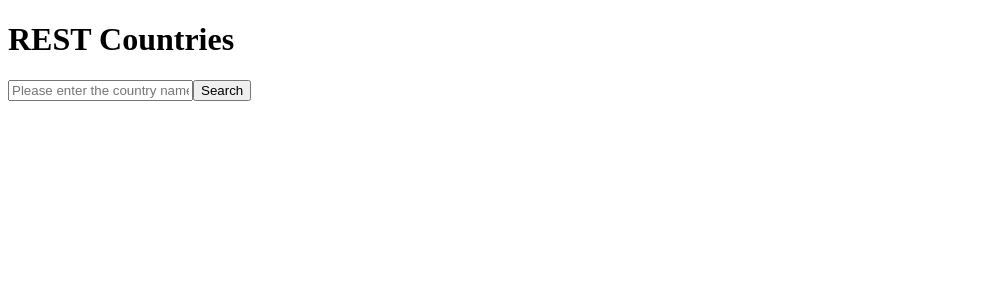
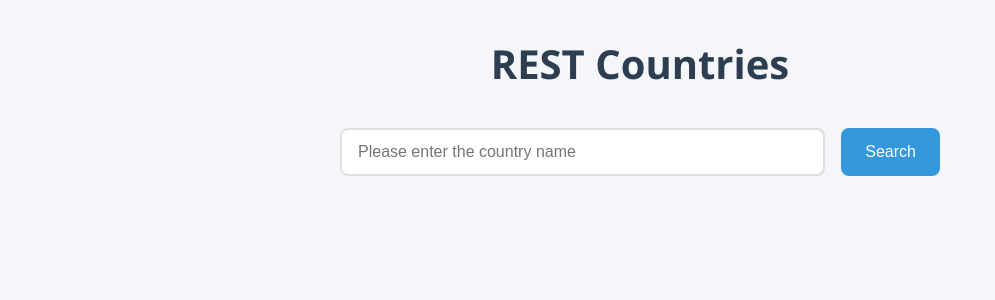
Before and after one commit to M3hTi/Lesson-24-explicit-data-fetching-with-React, a React (Vite) app: page / in a window 1280 px wide. Shown: the top 300 px of the page, without its empty margins (0-995 px from the left). Built offline with nearby package versions, Linux system fonts and the light colour scheme.

Commit message:
style: add comprehensive CSS styling for application layout and components

```diff
--- a/src/App.css
+++ b/src/App.css
@@ -0,0 +1,121 @@
+.app-container {
+  max-width: 1200px;
+  margin: 0 auto;
+  padding: 2rem;
+}
+
+h1 {
+  text-align: center;
+  color: var(--primary-color);
+  font-size: 2.5rem;
+  margin-bottom: 2rem;
+}
+
+.search-container {
+  display: flex;
+  gap: 1rem;
+  max-width: 600px;
+  margin: 0 auto 2rem;
+}
+
+input {
+  flex: 1;
+  padding: 0.8rem 1rem;
+  border: 2px solid #e0e0e0;
+  border-radius: var(--border-radius);
+  font-size: 1rem;
+  transition: var(--transition);
+}
+
+input:focus {
+  border-color: var(--secondary-color);
+  box-shadow: 0 0 0 2px rgba(52, 152, 219, 0.2);
+}
+
+button {
+  padding: 0.8rem 1.5rem;
+  background-color: var(--secondary-color);
+  color: white;
+  border-radius: var(--border-radius);
+  font-size: 1rem;
+  font-weight: 500;
+  transition: var(--transition);
+}
+
+button:hover {
+  background-color: #2980b9;
+  transform: translateY(-1px);
+}
+
+button:active {
+  transform: translateY(0);
+}
+
+.spinner {
+  width: 50px;
+  height: 50px;
+  border: 3px solid #f3f3f3;
+  border-top: 3px solid var(--secondary-color);
+  border-radius: 50%;
+  margin: 2rem auto;
+  animation: spin 1s linear infinite;
+}
+
+@keyframes spin {
+  0% { transform: rotate(0deg); }
+  100% { transform: rotate(360deg); }
+}
+
+.error-message {
+  color: var(--error-color);
+  text-align: center;
+  padding: 1rem;
+  background-color: rgba(231, 76, 60, 0.1);
+  border-radius: var(--border-radius);
+  margin: 1rem 0;
+}
+
+.countries-grid {
+  display: grid;
+  grid-template-columns: repeat(auto-fill, minmax(280px, 1fr));
+  gap: 2rem;
+  padding: 1rem 0;
+}
+
+.country-card {
+  background: white;
+  border-radius: var(--border-radius);
+  overflow: hidden;
+  box-shadow: 0 4px 6px rgba(0, 0, 0, 0.1);
+  transition: var(--transition);
+}
+
+.country-card:hover {
+  transform: translateY(-5px);
+  box-shadow: 0 8px 12px rgba(0, 0, 0, 0.15);
+}
+
+.country-flag {
+  width: 100%;
+  height: 160px;
+  object-fit: cover;
+}
+
+.country-info {
+  padding: 1.5rem;
+}
+
+.country-name {
+  font-size: 1.25rem;
+  font-weight: 600;
+  margin-bottom: 1rem;
+}
+
+.country-details {
+  font-size: 0.9rem;
+  color: #666;
+}
+
+.country-details p {
+  margin-bottom: 0.5rem;
+}
--- a/src/index.css
+++ b/src/index.css
@@ -0,0 +1,40 @@
+:root {
+  --primary-color: #2c3e50;
+  --secondary-color: #3498db;
+  --background-color: #f5f6fa;
+  --text-color: #2c3e50;
+  --error-color: #e74c3c;
+  --success-color: #2ecc71;
+  --border-radius: 8px;
+  --transition: all 0.3s ease;
+}
+
+* {
+  margin: 0;
+  padding: 0;
+  box-sizing: border-box;
+}
+
+body {
+  font-family: 'Segoe UI', 'Roboto', 'Oxygen', sans-serif;
+  -webkit-font-smoothing: antialiased;
+  -moz-osx-font-smoothing: grayscale;
+  background-color: var(--background-color);
+  color: var(--text-color);
+  line-height: 1.6;
+}
+
+h1, h2, h3, h4, h5, h6 {
+  margin-bottom: 1rem;
+  font-weight: 600;
+}
+
+button {
+  cursor: pointer;
+  border: none;
+  outline: none;
+}
+
+input {
+  outline: none;
+}
```
